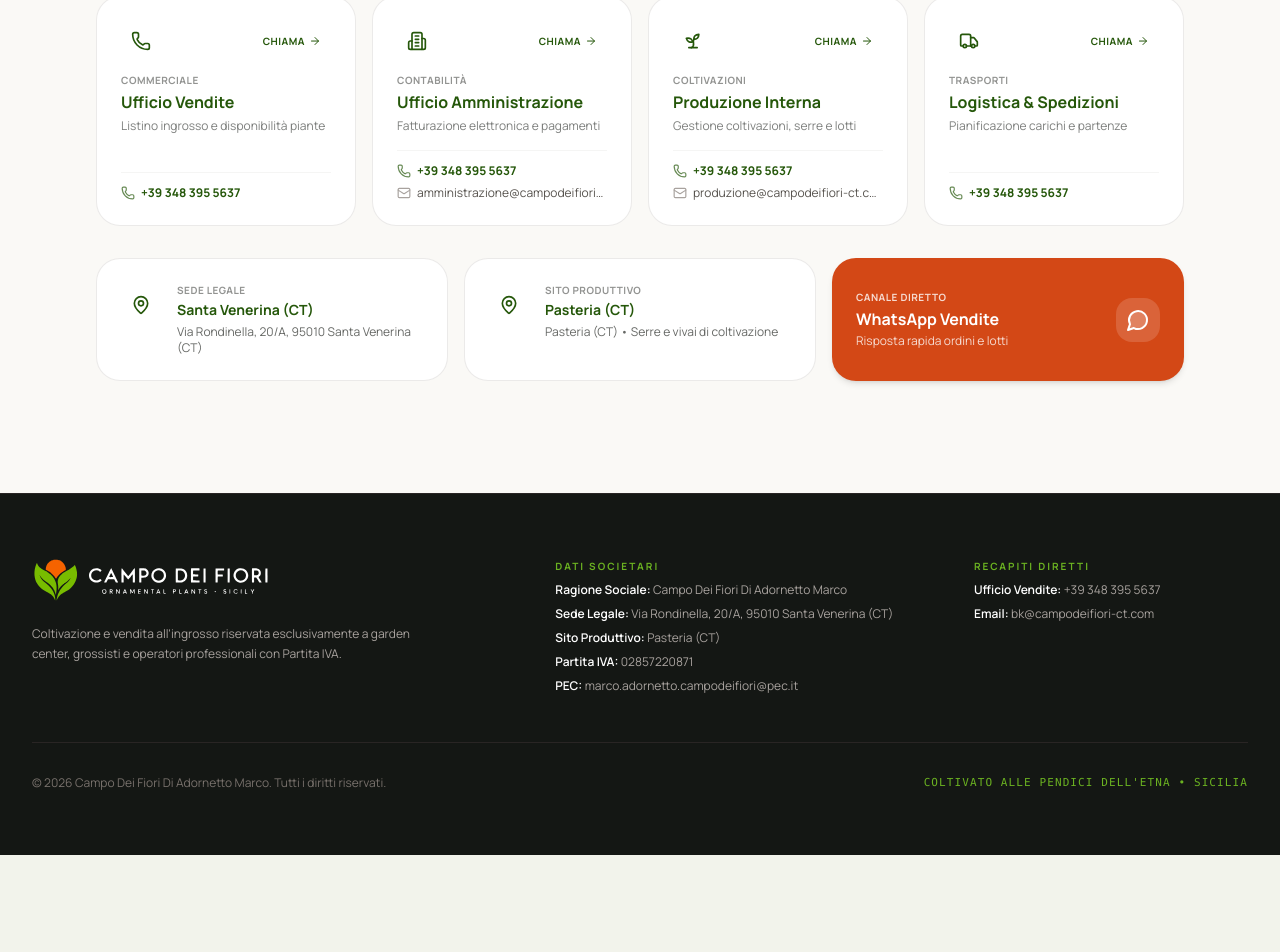
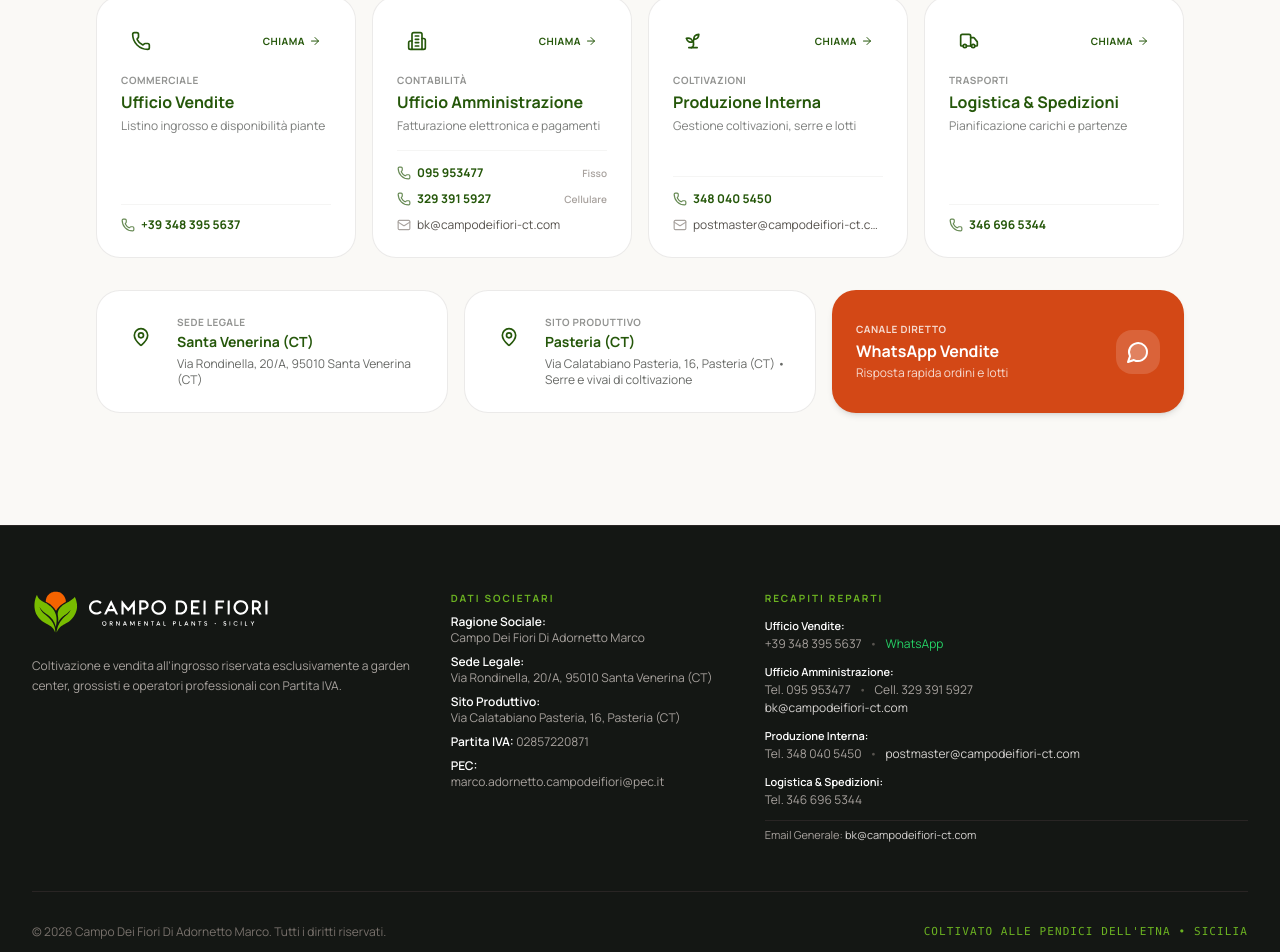
Before and after one commit to MiticIlMitico/vivaio-finocchiaro, a React (Vite) app: page / in a window 1280 px wide. Shown: the part 2806-3758 px from the top of the page. Before the commit the page ends 3661 px from the top, so only its background shows below. Built offline with nearby package versions, Linux system fonts and the light colour scheme; no server answers; the database is empty.

Commit message:
fix: aggiornati contatti reparti con numeri e indirizzo pasteria, aggiunti nel footer e speed dial

```diff
--- a/src/content/azienda.js
+++ b/src/content/azienda.js
@@ -41,7 +41,8 @@ export const AZIENDA = {
     },
     produzione: {
       titolo: "Sito Produttivo",
-      indirizzo: "Pasteria (CT)",
+      indirizzo: "Via Calatabiano Pasteria, 16, Pasteria (CT)",
+      via: "Via Calatabiano Pasteria, 16",
       comune: "Pasteria",
       provincia: "CT"
     }
@@ -54,7 +55,7 @@ export const AZIENDA = {
     email: "bk@campodeifiori-ct.com",
     pec: "marco.adornetto.campodeifiori@pec.it",
     sedeLegale: "Via Rondinella, 20/A, 95010 Santa Venerina (CT)",
-    sitoProduttivo: "Pasteria (CT)",
+    sitoProduttivo: "Via Calatabiano Pasteria, 16, Pasteria (CT)",
     indirizzo: "Via Rondinella, 20/A, 95010 Santa Venerina (CT)",
     via: "Via Rondinella, 20/A",
     cap: "95010",
@@ -74,19 +75,20 @@ export const AZIENDA = {
     ufficioAmministrazione: {
       titolo: "Ufficio Amministrazione",
       descrizione: "Fatturazione elettronica, contabilità e pagamenti",
-      telefono: "+39 348 395 5637",
-      email: "amministrazione@campodeifiori-ct.com"
+      telefono: "095 953477",
+      telefono2: "329 391 5927",
+      email: "bk@campodeifiori-ct.com"
     },
     produzioneInterna: {
       titolo: "Produzione Interna",
       descrizione: "Gestione serre, coltivazioni e sviluppo botanico",
-      telefono: "+39 348 395 5637",
-      email: "produzione@campodeifiori-ct.com"
+      telefono: "348 040 5450",
+      email: "postmaster@campodeifiori-ct.com"
     },
     logisticaSpedizioni: {
       titolo: "Logistica & Spedizioni",
       descrizione: "Pianificazione trasporti e carichi",
-      telefono: "+39 348 395 5637"
+      telefono: "346 696 5344"
     }
   }
 };
--- a/src/pages/Home.jsx
+++ b/src/pages/Home.jsx
@@ -600,20 +600,22 @@ export default function Home() {
             </a>
 
             {/* 2. Ufficio Amministrazione */}
-            <a
-              href={`tel:${AZIENDA.contatti.ufficioAmministrazione.telefono.replace(/\s+/g, '')}`}
-              className="p-6 rounded-3xl bg-white border border-stone-200/80 hover:border-[#25570A] hover:shadow-lg transition-all shadow-xs flex flex-col justify-between group cursor-pointer active:scale-98"
-              title="Tocca per chiamare l'Amministrazione"
+            <div
+              className="p-6 rounded-3xl bg-white border border-stone-200/80 hover:border-[#25570A] hover:shadow-lg transition-all shadow-xs flex flex-col justify-between group"
             >
               <div>
                 <div className="flex items-center justify-between mb-3">
                   <div className="w-10 h-10 rounded-2xl bg-[#25570A]/8 group-hover:bg-[#25570A] group-hover:text-white transition-colors flex items-center justify-center text-[#25570A]">
                     <Building2 className="w-5 h-5 transition-transform group-hover:scale-110" />
                   </div>
-                  <span className="text-[10px] font-bold uppercase tracking-wider text-[#25570A] bg-[#25570A]/8 px-2.5 py-1 rounded-full group-hover:bg-[#25570A] group-hover:text-white transition-colors flex items-center gap-1">
+                  <a
+                    href={`tel:${AZIENDA.contatti.ufficioAmministrazione.telefono.replace(/\s+/g, '')}`}
+                    className="text-[10px] font-bold uppercase tracking-wider text-[#25570A] bg-[#25570A]/8 px-2.5 py-1 rounded-full group-hover:bg-[#25570A] group-hover:text-white transition-colors flex items-center gap-1"
+                    title="Chiama telefono fisso amministrazione"
+                  >
                     <span>Chiama</span>
                     <ArrowRight className="w-3 h-3" />
-                  </span>
+                  </a>
                 </div>
                 <span className="text-[10px] uppercase font-bold tracking-wider text-[#252824]/50 block">
                   Contabilità
@@ -626,39 +628,56 @@ export default function Home() {
                 </p>
               </div>
               <div className="space-y-1.5 pt-3 border-t border-stone-100 text-xs">
-                <span className="font-bold text-[#25570A] flex items-center gap-1.5">
-                  <Phone className="w-3.5 h-3.5 text-[#25570A]/70" />
-                  <span>{AZIENDA.contatti.ufficioAmministrazione.telefono}</span>
-                </span>
-                <span
-                  onClick={(e) => {
-                    e.preventDefault();
-                    e.stopPropagation();
-                    window.location.href = `mailto:${AZIENDA.contatti.ufficioAmministrazione.email}`;
-                  }}
-                  className="text-stone-600 hover:text-[#25570A] flex items-center gap-1.5 truncate hover:underline"
+                <a
+                  href={`tel:${AZIENDA.contatti.ufficioAmministrazione.telefono.replace(/\s+/g, '')}`}
+                  className="font-bold text-[#25570A] hover:underline flex items-center justify-between group/t1 py-0.5"
+                  title="Chiama linea fissa amministrazione"
+                >
+                  <span className="flex items-center gap-1.5">
+                    <Phone className="w-3.5 h-3.5 text-[#25570A]/70" />
+                    <span>{AZIENDA.contatti.ufficioAmministrazione.telefono}</span>
+                  </span>
+                  <span className="text-[10px] font-semibold text-stone-400 group-hover/t1:text-[#25570A]">Fisso</span>
+                </a>
+                <a
+                  href={`tel:${AZIENDA.contatti.ufficioAmministrazione.telefono2.replace(/\s+/g, '')}`}
+                  className="font-bold text-[#25570A] hover:underline flex items-center justify-between group/t2 py-0.5"
+                  title="Chiama cellulare amministrazione"
+                >
+                  <span className="flex items-center gap-1.5">
+                    <Phone className="w-3.5 h-3.5 text-[#25570A]/70" />
+                    <span>{AZIENDA.contatti.ufficioAmministrazione.telefono2}</span>
+                  </span>
+                  <span className="text-[10px] font-semibold text-stone-400 group-hover/t2:text-[#25570A]">Cellulare</span>
+                </a>
+                <a
+                  href={`mailto:${AZIENDA.contatti.ufficioAmministrazione.email}`}
+                  className="text-stone-600 hover:text-[#25570A] flex items-center gap-1.5 truncate hover:underline pt-0.5"
+                  title="Invia email all'amministrazione"
                 >
                   <Mail className="w-3.5 h-3.5 text-stone-400 flex-shrink-0" />
                   <span className="truncate">{AZIENDA.contatti.ufficioAmministrazione.email}</span>
-                </span>
+                </a>
               </div>
-            </a>
+            </div>
 
             {/* 3. Produzione Interna */}
-            <a
-              href={`tel:${AZIENDA.contatti.produzioneInterna.telefono.replace(/\s+/g, '')}`}
-              className="p-6 rounded-3xl bg-white border border-stone-200/80 hover:border-[#25570A] hover:shadow-lg transition-all shadow-xs flex flex-col justify-between group cursor-pointer active:scale-98"
-              title="Tocca per chiamare la Produzione Interna"
+            <div
+              className="p-6 rounded-3xl bg-white border border-stone-200/80 hover:border-[#25570A] hover:shadow-lg transition-all shadow-xs flex flex-col justify-between group"
             >
               <div>
                 <div className="flex items-center justify-between mb-3">
                   <div className="w-10 h-10 rounded-2xl bg-[#25570A]/8 group-hover:bg-[#25570A] group-hover:text-white transition-colors flex items-center justify-center text-[#25570A]">
                     <Sprout className="w-5 h-5 transition-transform group-hover:scale-110" />
                   </div>
-                  <span className="text-[10px] font-bold uppercase tracking-wider text-[#25570A] bg-[#25570A]/8 px-2.5 py-1 rounded-full group-hover:bg-[#25570A] group-hover:text-white transition-colors flex items-center gap-1">
+                  <a
+                    href={`tel:${AZIENDA.contatti.produzioneInterna.telefono.replace(/\s+/g, '')}`}
+                    className="text-[10px] font-bold uppercase tracking-wider text-[#25570A] bg-[#25570A]/8 px-2.5 py-1 rounded-full group-hover:bg-[#25570A] group-hover:text-white transition-colors flex items-center gap-1"
+                    title="Chiama Produzione Interna"
+                  >
                     <span>Chiama</span>
                     <ArrowRight className="w-3 h-3" />
-                  </span>
+                  </a>
                 </div>
                 <span className="text-[10px] uppercase font-bold tracking-wider text-[#252824]/50 block">
                   Coltivazioni
@@ -671,23 +690,24 @@ export default function Home() {
                 </p>
               </div>
               <div className="space-y-1.5 pt-3 border-t border-stone-100 text-xs">
-                <span className="font-bold text-[#25570A] flex items-center gap-1.5">
+                <a
+                  href={`tel:${AZIENDA.contatti.produzioneInterna.telefono.replace(/\s+/g, '')}`}
+                  className="font-bold text-[#25570A] hover:underline flex items-center gap-1.5 py-0.5"
+                  title="Chiama telefono produzione"
+                >
                   <Phone className="w-3.5 h-3.5 text-[#25570A]/70" />
                   <span>{AZIENDA.contatti.produzioneInterna.telefono}</span>
-                </span>
-                <span
-                  onClick={(e) => {
-                    e.preventDefault();
-                    e.stopPropagation();
-                    window.location.href = `mailto:${AZIENDA.contatti.produzioneInterna.email}`;
-                  }}
-                  className="text-stone-600 hover:text-[#25570A] flex items-center gap-1.5 truncate hover:underline"
+                </a>
+                <a
+                  href={`mailto:${AZIENDA.contatti.produzioneInterna.email}`}
+                  className="text-stone-600 hover:text-[#25570A] flex items-center gap-1.5 truncate hover:underline pt-0.5"
+                  title="Invia email alla produzione"
                 >
                   <Mail className="w-3.5 h-3.5 text-stone-400 flex-shrink-0" />
                   <span className="truncate">{AZIENDA.contatti.produzioneInterna.email}</span>
-                </span>
+                </a>
               </div>
-            </a>
+            </div>
 
             {/* 4. Logistica & Spedizioni */}
             <a
@@ -800,7 +820,7 @@ export default function Home() {
           <div className="grid grid-cols-1 md:grid-cols-12 gap-10 pb-12 border-b border-stone-800 items-start">
 
             {/* Logo ufficiale con scritta inclusa in versione bianca per fondo scuro */}
-            <div className="md:col-span-5 space-y-4">
+            <div className="md:col-span-4 space-y-4">
               <a
                 href="#hero"
                 onClick={(e) => {
@@ -826,25 +846,83 @@ export default function Home() {
               </p>
             </div>
 
-            {/* Dati Fiscali */}
-            <div className="md:col-span-4 space-y-2 text-xs text-stone-400">
+            {/* Dati Societari & Sedi */}
+            <div className="md:col-span-3 space-y-2 text-xs text-stone-400">
               <span className="text-[10px] font-bold uppercase tracking-[0.2em] text-[#6BB221] block mb-2">
                 Dati Societari
               </span>
-              <p><strong className="text-white font-semibold">Ragione Sociale:</strong> {AZIENDA.ragioneSociale}</p>
-              <p><strong className="text-white font-semibold">Sede Legale:</strong> {AZIENDA.sedi.legale.indirizzo}</p>
-              <p><strong className="text-white font-semibold">Sito Produttivo:</strong> {AZIENDA.sedi.produzione.indirizzo}</p>
+              <p><strong className="text-white font-semibold">Ragione Sociale:</strong><br />{AZIENDA.ragioneSociale}</p>
+              <p><strong className="text-white font-semibold">Sede Legale:</strong><br />{AZIENDA.sedi.legale.indirizzo}</p>
+              <p><strong className="text-white font-semibold">Sito Produttivo:</strong><br />{AZIENDA.sedi.produzione.indirizzo}</p>
               <p><strong className="text-white font-semibold">Partita IVA:</strong> {AZIENDA.contatti.piva}</p>
-              <p><strong className="text-white font-semibold">PEC:</strong> {AZIENDA.contatti.pec}</p>
+              <p><strong className="text-white font-semibold">PEC:</strong><br /><span className="break-all">{AZIENDA.contatti.pec}</span></p>
             </div>
 
-            {/* Recapiti Diretti */}
-            <div className="md:col-span-3 space-y-2 text-xs text-stone-400">
+            {/* Recapiti Reparti Diretti */}
+            <div className="md:col-span-5 space-y-3 text-xs text-stone-400">
               <span className="text-[10px] font-bold uppercase tracking-[0.2em] text-[#6BB221] block mb-2">
-                Recapiti Diretti
+                Recapiti Reparti
               </span>
-              <p><strong className="text-white font-semibold">Ufficio Vendite:</strong> {AZIENDA.contatti.ufficioVendite.telefono}</p>
-              <p><strong className="text-white font-semibold">Email:</strong> {AZIENDA.contatti.email}</p>
+
+              <div className="space-y-0.5">
+                <span className="text-white font-semibold block text-[11px]">Ufficio Vendite:</span>
+                <p className="flex flex-wrap items-center gap-x-2">
+                  <a href={`tel:${AZIENDA.contatti.ufficioVendite.telefono.replace(/\s+/g, '')}`} className="hover:text-white transition-colors">
+                    {AZIENDA.contatti.ufficioVendite.telefono}
+                  </a>
+                  <span className="text-stone-600">&bull;</span>
+                  <a href={`https://wa.me/${whatsappNumber}`} target="_blank" rel="noopener noreferrer" className="text-[#25D366] hover:underline">
+                    WhatsApp
+                  </a>
+                </p>
+              </div>
+
+              <div className="space-y-0.5">
+                <span className="text-white font-semibold block text-[11px]">Ufficio Amministrazione:</span>
+                <p className="flex flex-wrap items-center gap-x-2">
+                  <a href={`tel:${AZIENDA.contatti.ufficioAmministrazione.telefono.replace(/\s+/g, '')}`} className="hover:text-white transition-colors" title="Telefono Fisso">
+                    Tel. {AZIENDA.contatti.ufficioAmministrazione.telefono}
+                  </a>
+                  <span className="text-stone-600">&bull;</span>
+                  <a href={`tel:${AZIENDA.contatti.ufficioAmministrazione.telefono2.replace(/\s+/g, '')}`} className="hover:text-white transition-colors" title="Cellulare">
+                    Cell. {AZIENDA.contatti.ufficioAmministrazione.telefono2}
+                  </a>
+                </p>
+                <p>
+                  <a href={`mailto:${AZIENDA.contatti.ufficioAmministrazione.email}`} className="text-stone-300 hover:text-white transition-colors">
+                    {AZIENDA.contatti.ufficioAmministrazione.email}
+                  </a>
+                </p>
+              </div>
+
+              <div className="space-y-0.5">
+                <span className="text-white font-semibold block text-[11px]">Produzione Interna:</span>
+                <p className="flex flex-wrap items-center gap-x-2">
+                  <a href={`tel:${AZIENDA.contatti.produzioneInterna.telefono.replace(/\s+/g, '')}`} className="hover:text-white transition-colors">
+                    Tel. {AZIENDA.contatti.produzioneInterna.telefono}
+                  </a>
+                  <span className="text-stone-600">&bull;</span>
+                  <a href={`mailto:${AZIENDA.contatti.produzioneInterna.email}`} className="text-stone-300 hover:text-white transition-colors">
+                    {AZIENDA.contatti.produzioneInterna.email}
+                  </a>
+                </p>
+              </div>
+
+              <div className="space-y-0.5">
+                <span className="text-white font-semibold block text-[11px]">Logistica &amp; Spedizioni:</span>
+                <p>
+                  <a href={`tel:${AZIENDA.contatti.logisticaSpedizioni.telefono.replace(/\s+/g, '')}`} className="hover:text-white transition-colors">
+                    Tel. {AZIENDA.contatti.logisticaSpedizioni.telefono}
+                  </a>
+                </p>
+              </div>
+
+              <div className="pt-1.5 border-t border-stone-800 text-[11px]">
+                <span className="text-stone-400">Email Generale: </span>
+                <a href={`mailto:${AZIENDA.contatti.email}`} className="text-stone-300 hover:text-white transition-colors">
+                  {AZIENDA.contatti.email}
+                </a>
+              </div>
             </div>
           </div>
 
@@ -869,7 +947,7 @@ export default function Home() {
           />
         )}
 
-        {/* I 4 Bottoni a Ventaglio che si aprono verso l'alto */}
+        {/* I Bottoni a Ventaglio che si aprono verso l'alto */}
         {fabMenuOpen && (
           <div className="relative z-50 flex flex-col items-end gap-3 mb-3 pointer-events-auto animate-in slide-in-from-bottom-5 fade-in duration-300">
 
@@ -890,25 +968,40 @@ export default function Home() {
               </a>
             </div>
 
-            {/* 2. Ufficio Amministrazione */}
-            <div className="flex items-center gap-2.5 animate-in slide-in-from-bottom-2 fade-in duration-200 fill-mode-both" style={{ animationDelay: '100ms' }}>
+            {/* 2. Ufficio Amministrazione Fisso */}
+            <div className="flex items-center gap-2.5 animate-in slide-in-from-bottom-2 fade-in duration-200 fill-mode-both" style={{ animationDelay: '80ms' }}>
               <span className="bg-white/95 backdrop-blur-md text-[#25570A] text-xs font-bold px-3 py-1.5 rounded-full shadow-md border border-stone-200">
-                2. Amministrazione
+                2. Amministrazione ({AZIENDA.contatti.ufficioAmministrazione.telefono})
               </span>
               <a
                 href={`tel:${AZIENDA.contatti.ufficioAmministrazione.telefono.replace(/\s+/g, '')}`}
                 onClick={() => setFabMenuOpen(false)}
                 className="w-12 h-12 rounded-full bg-[#25570A] text-white shadow-lg flex items-center justify-center active:scale-90 transition-transform"
-                aria-label="Chiama Ufficio Amministrazione"
+                aria-label="Chiama Ufficio Amministrazione Fisso"
+              >
+                <Phone className="w-5 h-5" />
+              </a>
+            </div>
+
+            {/* 2b. Ufficio Amministrazione Mobile */}
+            <div className="flex items-center gap-2.5 animate-in slide-in-from-bottom-2 fade-in duration-200 fill-mode-both" style={{ animationDelay: '110ms' }}>
+              <span className="bg-white/95 backdrop-blur-md text-[#25570A] text-xs font-bold px-3 py-1.5 rounded-full shadow-md border border-stone-200">
+                2. Amministrazione ({AZIENDA.contatti.ufficioAmministrazione.telefono2})
+              </span>
+              <a
+                href={`tel:${AZIENDA.contatti.ufficioAmministrazione.telefono2.replace(/\s+/g, '')}`}
+                onClick={() => setFabMenuOpen(false)}
+                className="w-12 h-12 rounded-full bg-[#25570A] text-white shadow-lg flex items-center justify-center active:scale-90 transition-transform"
+                aria-label="Chiama Ufficio Amministrazione Cellulare"
               >
                 <Building2 className="w-5 h-5" />
               </a>
             </div>
 
             {/* 3. Produzione Interna */}
-            <div className="flex items-center gap-2.5 animate-in slide-in-from-bottom-2 fade-in duration-200 fill-mode-both" style={{ animationDelay: '150ms' }}>
+            <div className="flex items-center gap-2.5 animate-in slide-in-from-bottom-2 fade-in duration-200 fill-mode-both" style={{ animationDelay: '140ms' }}>
               <span className="bg-white/95 backdrop-blur-md text-[#25570A] text-xs font-bold px-3 py-1.5 rounded-full shadow-md border border-stone-200">
-                3. Produzione Interna
+                3. Produzione ({AZIENDA.contatti.produzioneInterna.telefono})
               </span>
               <a
                 href={`tel:${AZIENDA.contatti.produzioneInterna.telefono.replace(/\s+/g, '')}`}
@@ -921,9 +1014,9 @@ export default function Home() {
             </div>
 
             {/* 4. Logistica & Spedizioni */}
-            <div className="flex items-center gap-2.5 animate-in slide-in-from-bottom-2 fade-in duration-200 fill-mode-both" style={{ animationDelay: '200ms' }}>
+            <div className="flex items-center gap-2.5 animate-in slide-in-from-bottom-2 fade-in duration-200 fill-mode-both" style={{ animationDelay: '170ms' }}>
               <span className="bg-white/95 backdrop-blur-md text-[#25570A] text-xs font-bold px-3 py-1.5 rounded-full shadow-md border border-stone-200">
-                4. Logistica & Spedizioni
+                4. Logistica ({AZIENDA.contatti.logisticaSpedizioni.telefono})
               </span>
               <a
                 href={`tel:${AZIENDA.contatti.logisticaSpedizioni.telefono.replace(/\s+/g, '')}`}
```
Also changed, not shown: 1 other file (tests, documents, lock files or other folders).
